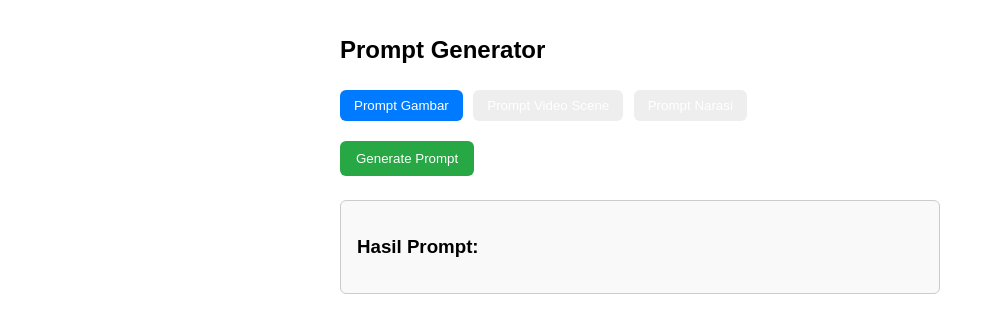
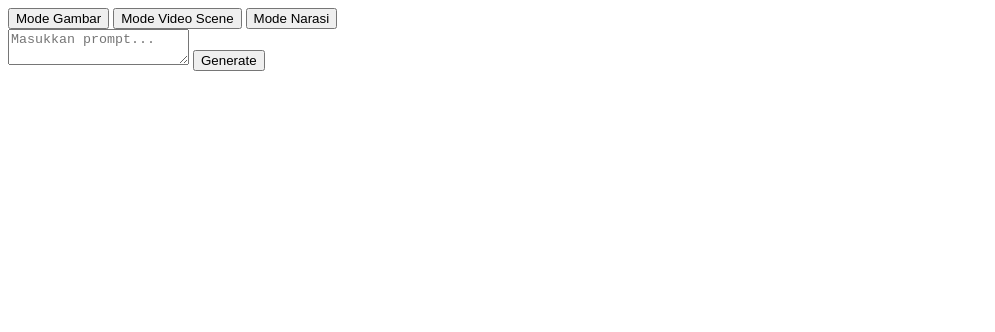
Before and after one commit to redstarksten/prompt, a plain HTML site: page index.html in a window 1280 px wide. Shown: the whole page, without its empty margins (0-995 px from the left). Drawn offline with Linux system fonts and the light colour scheme.

Commit message:
Update index.html

```diff
--- a/index.html
+++ b/index.html
@@ -1,85 +1,10 @@
-<!DOCTYPE html>
-<html lang="en">
-<head>
-  <meta charset="UTF-8" />
-  <meta name="viewport" content="width=device-width, initial-scale=1" />
-  <title>Prompt Generator</title>
-  <style>
-    body {
-      font-family: sans-serif;
-      max-width: 600px;
-      margin: auto;
-      padding: 20px;
-    }
+<div id="mode-switch">
+  <button class="mode-button active" data-mode="prompt-image">Mode Gambar</button>
+  <button class="mode-button" data-mode="prompt-video">Mode Video Scene</button>
+  <button class="mode-button" data-mode="prompt-narasi">Mode Narasi</button>
+</div>
 
-    h1 {
-      font-size: 24px;
-      margin-bottom: 16px;
-    }
+<textarea id="prompt" placeholder="Masukkan prompt..."></textarea>
+<button id="generate">Generate</button>
 
-    .mode-btn {
-      padding: 8px 14px;
-      margin-right: 6px;
-      margin-bottom: 10px;
-      border: none;
-      background: #eee;
-      cursor: pointer;
-      border-radius: 6px;
-    }
-
-    .mode-btn.active {
-      background: #007bff;
-      color: white;
-    }
-
-    input {
-      display: block;
-      width: 100%;
-      padding: 8px;
-      margin-bottom: 12px;
-      border: 1px solid #ccc;
-      border-radius: 4px;
-    }
-
-    button {
-      padding: 10px 16px;
-      margin-top: 10px;
-      margin-right: 8px;
-      border: none;
-      background-color: #28a745;
-      color: white;
-      border-radius: 6px;
-      cursor: pointer;
-    }
-
-    #resultContainer {
-      margin-top: 24px;
-      padding: 16px;
-      border: 1px solid #ccc;
-      background: #f9f9f9;
-      border-radius: 6px;
-    }
-  </style>
-</head>
-<body>
-  <h1>Prompt Generator</h1>
-
-  <div>
-    <button class="mode-btn active" data-mode="image">Prompt Gambar</button>
-    <button class="mode-btn" data-mode="video">Prompt Video Scene</button>
-    <button class="mode-btn" data-mode="narrative">Prompt Narasi</button>
-  </div>
-
-  <div id="promptInputs"></div>
-
-  <button id="generateBtn">Generate Prompt</button>
-  <button id="enhanceBtn" style="display: none;">Enhance with DeepSeek</button>
-
-  <div id="resultContainer" class="hidden">
-    <h3>Hasil Prompt:</h3>
-    <div id="result" style="white-space: pre-wrap;"></div>
-  </div>
-
-  <script defer src="script.js"></script>
-</body>
-</html>
+<pre id="output"></pre>
```
